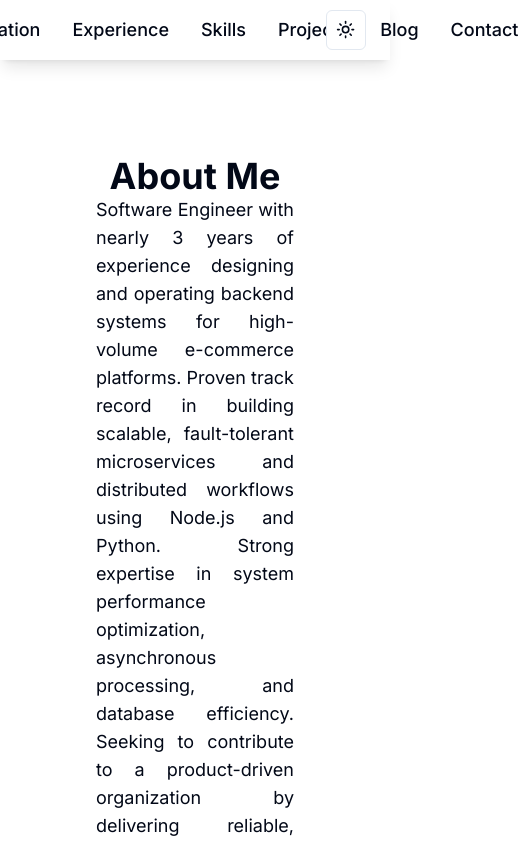
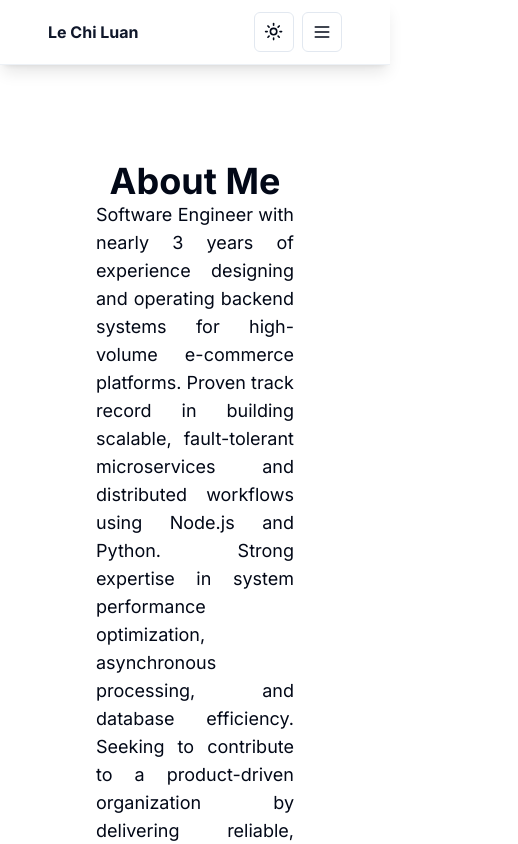
Before and after one commit to lechiluan/lechiluan.github.io, a Next.js app: page /about in a window 390 px wide. Shown: the top 844 px of the page, 518 px wide, since content can reach past the window. Built offline with nearby package versions, Linux system fonts and the light colour scheme.

Commit message:
Update project titles and descriptions in index.html, page.tsx, and data.json

```diff
--- a/index.html
+++ b/index.html
@@ -204,7 +204,7 @@
 </head>
 <body>
   <main class="projects-section">
-    <h1 class="projects-title">My Project</h1>
+    <h1 class="projects-title">My Projects</h1>
 
     <section class="projects-grid" aria-label="Project list">
       <article class="project-card">
@@ -257,7 +257,7 @@
 
     </section>
 
-    <h2 class="projects-subtitle">Group Project</h2>
+    <h2 class="projects-subtitle">Group Projects</h2>
 
     <section class="projects-grid" aria-label="Group project list">
       <article class="project-card">
--- a/src/app/page.tsx
+++ b/src/app/page.tsx
@@ -48,8 +48,8 @@ export default function Home() {
       image: image || `https://picsum.photos/seed/${slug}/600/400`
     };
   });
-  const myProjects = data.projects.filter((project) => !("group" in project));
-  const groupProjects = data.projects.filter((project) => "group" in project && project.group === "Group Project");
+  const myProjects = data.projects.filter((project) => project.typeProject === "Personal Project");
+  const groupProjects = data.projects.filter((project) => project.typeProject === "Group Projects");
 
   const renderProjectCard = (project: (typeof data.projects)[number], index: number) => {
     const sourceCode = project.sourceCode;
@@ -63,11 +63,11 @@ export default function Home() {
             alt={project.name}
             width={500}
             height={300}
-            className="w-full h-48 object-cover"
+            className="h-44 w-full object-cover sm:h-48"
           />
         </div>
-        <div className="flex flex-1 flex-col p-6">
-          <h3 className="text-2xl font-semibold text-foreground mb-2 line-clamp-2">{project.name}</h3>
+        <div className="flex flex-1 flex-col p-5 sm:p-6">
+          <h3 className="mb-2 line-clamp-2 text-xl font-semibold text-foreground sm:text-2xl">{project.name}</h3>
           <div className="group/description relative mb-5 min-h-[4.5rem]">
             <p className="text-base leading-6 text-muted-foreground line-clamp-3">
               {project.description}
@@ -104,36 +104,36 @@ export default function Home() {
   };
 
   return (
-    <main className="flex min-h-screen flex-col items-center justify-center p-8 md:p-24 bg-background text-foreground">
+    <main className="flex min-h-screen flex-col items-center justify-center bg-background px-4 py-8 text-foreground sm:px-6 md:px-12 md:py-16 lg:px-24">
       {/* Hero Section */}
-      <section id="hero" className="w-full max-w-5xl text-center py-20">
+      <section id="hero" className="w-full max-w-5xl py-12 text-center sm:py-16 md:py-20">
         <div className="flex flex-col items-center">
           <Image
             src={data.hero.profileImage}
             alt="My Picture"
-            width={180}
-            height={180}
+            width={160}
+            height={160}
             className="rounded-full border-4 border-blue-500 shadow-lg"
           />
-          <h1 className="text-5xl font-extrabold mt-6 text-transparent bg-clip-text bg-gradient-to-r from-primary to-secondary">
+          <h1 className="mt-6 text-4xl font-extrabold text-transparent bg-clip-text bg-gradient-to-r from-primary to-secondary sm:text-5xl">
             {data.hero.name}
           </h1>
-          <p className="text-2xl mt-3 font-light text-muted-foreground">
+          <p className="mt-3 text-xl font-light text-muted-foreground sm:text-2xl">
             {data.hero.title}
           </p>
-          <p className="mt-8 max-w-3xl text-lg leading-relaxed text-muted-foreground text-justify">
+          <p className="mt-8 max-w-3xl text-justify text-base leading-relaxed text-muted-foreground hyphens-auto sm:text-lg">
             {data.hero.bio}
           </p>
-          <div className="mt-10 flex space-x-6">
+          <div className="mt-10 flex w-full flex-col gap-4 sm:w-auto sm:flex-row sm:gap-6">
             <a
               href="#experience"
-              className="px-8 py-3 bg-primary text-primary-foreground rounded-full text-lg font-semibold hover:bg-primary/90 transition duration-300 transform hover:scale-105 shadow-lg"
+              className="w-full px-6 py-3 bg-primary text-primary-foreground rounded-full text-base font-semibold hover:bg-primary/90 transition duration-300 transform hover:scale-105 shadow-lg sm:w-auto sm:px-8 sm:text-lg"
             >
               View My Experience
             </a>
             <a
               href="#contact"
-              className="px-8 py-3 border border-primary text-primary rounded-full text-lg font-semibold hover:bg-primary hover:text-primary-foreground transition duration-300 transform hover:scale-105 shadow-lg"
+              className="w-full px-6 py-3 border border-primary text-primary rounded-full text-base font-semibold hover:bg-primary hover:text-primary-foreground transition duration-300 transform hover:scale-105 shadow-lg sm:w-auto sm:px-8 sm:text-lg"
             >
               Get in Touch
             </a>
@@ -142,11 +142,11 @@ export default function Home() {
       </section>
 
       {/* Education Section */}
-      <section id="education" className="w-full max-w-5xl mt-10 p-8 bg-card rounded-lg shadow-xl scroll-mt-20">
-        <h2 className="text-4xl font-bold text-center mb-10 text-primary">Education</h2>
+      <section id="education" className="w-full max-w-5xl mt-8 rounded-lg bg-card p-4 shadow-xl scroll-mt-20 sm:p-6 md:mt-10 md:p-8">
+        <h2 className="mb-8 text-center text-3xl font-bold text-primary sm:text-4xl md:mb-10">Education</h2>
         <div className="space-y-6">
           {data.education.map((edu, index) => (
-            <div key={index} className="flex gap-4 p-6 bg-background rounded-lg border border-transparent hover:border-primary/50 hover:bg-accent/5 hover:shadow-lg transition-all duration-300">
+            <div key={index} className="flex flex-col gap-4 rounded-lg border border-transparent bg-background p-4 transition-all duration-300 hover:border-primary/50 hover:bg-accent/5 hover:shadow-lg sm:flex-row sm:p-6">
               {/* School Logo */}
               <div className="flex-shrink-0">
                 <Image
@@ -161,12 +161,12 @@ export default function Home() {
               {/* Education Details */}
               <div className="flex-grow">
                 {/* Degree */}
-                <h3 className="text-xl font-semibold text-foreground mb-1">
+                <h3 className="text-lg font-semibold text-foreground mb-1 sm:text-xl">
                   {edu.degree}
                 </h3>
 
                 {/* Institution Name */}
-                <p className="text-lg text-foreground mb-2">
+                <p className="text-base text-foreground mb-2 sm:text-lg">
                   {edu.institution}
                 </p>
 
@@ -176,7 +176,7 @@ export default function Home() {
                 </div>
 
                 {/* Notes/Honors */}
-                <ul className="space-y-1 text-base text-card-foreground mt-2">
+                <ul className="space-y-1 text-sm text-card-foreground mt-2 sm:text-base">
                   {Array.isArray(edu.notes) ? (
                     edu.notes.map((note, i) => (
                       <li key={i} className="flex gap-2">
@@ -198,11 +198,11 @@ export default function Home() {
       </section>
 
       {/* Experience Section */}
-      <section id="experience" className="w-full max-w-5xl mt-10 bg-card rounded-lg shadow-xl p-8 scroll-mt-20">
-        <h2 className="text-4xl font-bold text-center mb-10 text-primary">Experience</h2>
+      <section id="experience" className="w-full max-w-5xl mt-8 rounded-lg bg-card p-4 shadow-xl scroll-mt-20 sm:p-6 md:mt-10 md:p-8">
+        <h2 className="mb-8 text-center text-3xl font-bold text-primary sm:text-4xl md:mb-10">Experience</h2>
         <div className="space-y-6">
           {data.experience.map((exp, index) => (
-            <div key={index} className="flex gap-4 p-6 bg-background rounded-lg border border-transparent hover:border-primary/50 hover:bg-accent/5 hover:shadow-lg transition-all duration-300">
+            <div key={index} className="flex flex-col gap-4 rounded-lg border border-transparent bg-background p-4 transition-all duration-300 hover:border-primary/50 hover:bg-accent/5 hover:shadow-lg sm:flex-row sm:p-6">
               {/* Company Logo */}
               <div className="flex-shrink-0">
                 <Image
@@ -217,12 +217,12 @@ export default function Home() {
               {/* Experience Details */}
               <div className="flex-grow">
                 {/* Job Title */}
-                <h3 className="text-xl font-semibold text-foreground mb-1">
+                <h3 className="text-lg font-semibold text-foreground mb-1 sm:text-xl">
                   {exp.title}
                 </h3>
 
                 {/* Company Name */}
-                <p className="text-lg text-foreground mb-2">
+                <p className="text-base text-foreground mb-2 sm:text-lg">
                   {exp.company}
                 </p>
 
@@ -243,7 +243,7 @@ export default function Home() {
                       {/* Project Headline (Title + Description) */}
                       <div className="flex items-start gap-3">
                         <div className="w-2 h-2 bg-primary rounded-full mt-2 flex-shrink-0" />
-                        <div className="text-base leading-relaxed">
+                        <div className="text-sm leading-relaxed sm:text-base">
                           <span className="font-bold text-foreground mr-2">
                             {project.title}
                           </span>
@@ -257,11 +257,11 @@ export default function Home() {
 
                       {/* Project Details */}
                       {project.details && project.details.length > 0 && (
-                        <ul className="space-y-2 ml-4">
+                        <ul className="ml-1 space-y-2 sm:ml-4">
                           {project.details.map((detail: string, j: number) => (
                             <li key={j} className="flex gap-3">
                               <span className="w-1.5 h-1.5 border border-primary/50 rotate-45 mt-2.5 flex-shrink-0" />
-                              <span className="text-base text-foreground/90 leading-relaxed">
+                              <span className="text-sm text-foreground/90 leading-relaxed sm:text-base">
                                 {detail}
                               </span>
                             </li>
@@ -288,8 +288,8 @@ export default function Home() {
       </section>
 
       {/* Skills Section */}
-      <section id="skills" className="w-full max-w-5xl mt-10 bg-card rounded-lg shadow-xl p-8 scroll-mt-20">
-        <h2 className="text-4xl font-bold text-center mb-10 text-primary">Skills</h2>
+      <section id="skills" className="w-full max-w-5xl mt-8 rounded-lg bg-card p-4 shadow-xl scroll-mt-20 sm:p-6 md:mt-10 md:p-8">
+        <h2 className="mb-8 text-center text-3xl font-bold text-primary sm:text-4xl md:mb-10">Skills</h2>
         <div className="grid grid-cols-1 sm:grid-cols-2 md:grid-cols-3 lg:grid-cols-4 gap-4">
           {data.skills.map((skill, index) => (
             <div key={index} className="flex items-center gap-4 p-4 bg-background rounded-xl border border-border/50 hover:border-primary/50 hover:bg-accent/5 hover:shadow-md transition-all duration-300 group">
@@ -311,15 +311,15 @@ export default function Home() {
       </section>
 
       {/* Projects Section */}
-      <section id="projects" className="w-full max-w-5xl mt-10 bg-card rounded-lg shadow-xl p-8 scroll-mt-20">
-        <h2 className="text-4xl font-bold text-center mb-10 text-primary">Projects</h2>
-        <div className="grid grid-cols-1 md:grid-cols-2 lg:grid-cols-3 gap-10">
+      <section id="projects" className="w-full max-w-5xl mt-8 rounded-lg bg-card p-4 shadow-xl scroll-mt-20 sm:p-6 md:mt-10 md:p-8">
+        <h2 className="mb-8 text-center text-3xl font-bold text-primary sm:text-4xl md:mb-10">Projects</h2>
+        <div className="grid grid-cols-1 gap-6 md:grid-cols-2 md:gap-8 lg:grid-cols-3 lg:gap-10">
           {myProjects.map(renderProjectCard)}
         </div>
         {groupProjects.length > 0 && (
           <>
-            <h3 className="mt-14 mb-8 text-3xl font-bold text-center text-primary">Group Project</h3>
-            <div className="grid grid-cols-1 md:grid-cols-2 lg:grid-cols-3 gap-10">
+            <h3 className="mt-12 mb-6 text-center text-2xl font-bold text-primary sm:text-3xl md:mt-14 md:mb-8">Group Projects</h3>
+            <div className="grid grid-cols-1 gap-6 md:grid-cols-2 md:gap-8 lg:grid-cols-3 lg:gap-10">
               {groupProjects.map(renderProjectCard)}
             </div>
           </>
@@ -327,17 +327,17 @@ export default function Home() {
       </section>
 
       {/* Blog Section */}
-      <section id="blog" className="w-full max-w-6xl mt-10 scroll-mt-20">
-        <div className="text-center mb-16">
-          <h2 className="text-5xl font-extrabold mb-4 text-transparent bg-clip-text bg-gradient-to-r from-primary to-secondary">
+      <section id="blog" className="w-full max-w-6xl mt-8 scroll-mt-20 md:mt-10">
+        <div className="mb-10 text-center md:mb-16">
+          <h2 className="mb-4 text-4xl font-extrabold text-transparent bg-clip-text bg-gradient-to-r from-primary to-secondary sm:text-5xl">
             Blog
           </h2>
-          <p className="text-xl text-muted-foreground max-w-2xl mx-auto">
+          <p className="mx-auto max-w-2xl text-base text-muted-foreground sm:text-xl">
             Thoughts, insights, and stories from the world of software engineering and design.
           </p>
         </div>
 
-        <div className="grid grid-cols-1 md:grid-cols-2 lg:grid-cols-3 gap-10 mb-12">
+        <div className="mb-12 grid grid-cols-1 gap-6 md:grid-cols-2 md:gap-8 lg:grid-cols-3 lg:gap-10">
           {blogs.slice(0, 3).map((post) => (
             <Link
               key={post.slug}
@@ -353,7 +353,7 @@ export default function Home() {
                   className="w-full h-full object-cover transition-transform duration-500 group-hover:scale-110"
                 />
               </div>
-              <div className="p-8">
+              <div className="p-5 sm:p-8">
                 <p className="text-sm font-semibold text-primary mb-3">
                   {post.date}
                 </p>
@@ -398,17 +398,17 @@ export default function Home() {
       </section>
 
       {/* Contact Section */}
-      <section id="contact" className="w-full max-w-5xl mt-10 bg-card rounded-lg shadow-xl p-8 mb-20 scroll-mt-20">
-        <h2 className="text-4xl font-bold text-center mb-6 text-primary">Contact Me</h2>
-        <p className="text-center text-lg text-muted-foreground max-w-2xl mx-auto mb-12">
+      <section id="contact" className="w-full max-w-5xl mt-8 mb-16 rounded-lg bg-card p-4 shadow-xl scroll-mt-20 sm:p-6 md:mt-10 md:mb-20 md:p-8">
+        <h2 className="mb-6 text-center text-3xl font-bold text-primary sm:text-4xl">Contact Me</h2>
+        <p className="mx-auto mb-10 max-w-2xl text-center text-base text-muted-foreground sm:text-lg md:mb-12">
           I am always open to new opportunities and collaborations. Feel free to reach out through any of the platforms below!
         </p>
 
-        <div className="grid grid-cols-1 md:grid-cols-3 gap-8">
+        <div className="grid grid-cols-1 gap-6 md:grid-cols-3 md:gap-8">
           {/* Email Card */}
           <a
             href={`mailto:${data.contact.email}`}
-            className="flex flex-col items-center p-8 bg-background rounded-xl border border-border hover:border-primary hover:shadow-2xl transition-all duration-300 group"
+            className="flex flex-col items-center rounded-xl border border-border bg-background p-6 transition-all duration-300 hover:border-primary hover:shadow-2xl group sm:p-8"
           >
             <div className="p-4 bg-primary/10 rounded-full mb-4 group-hover:bg-primary group-hover:text-primary-foreground transition-colors duration-300">
               <FaEnvelope className="w-8 h-8" />
@@ -422,7 +422,7 @@ export default function Home() {
             href={data.contact.linkedin}
             target="_blank"
             rel="noopener noreferrer"
-            className="flex flex-col items-center p-8 bg-background rounded-xl border border-border hover:border-primary hover:shadow-2xl transition-all duration-300 group"
+            className="flex flex-col items-center rounded-xl border border-border bg-background p-6 transition-all duration-300 hover:border-primary hover:shadow-2xl group sm:p-8"
           >
             <div className="p-4 bg-primary/10 rounded-full mb-4 group-hover:bg-primary group-hover:text-primary-foreground transition-colors duration-300">
               <FaLinkedin className="w-8 h-8" />
@@ -436,7 +436,7 @@ export default function Home() {
             href={data.contact.github}
             target="_blank"
             rel="noopener noreferrer"
-            className="flex flex-col items-center p-8 bg-background rounded-xl border border-border hover:border-primary hover:shadow-2xl transition-all duration-300 group"
+            className="flex flex-col items-center rounded-xl border border-border bg-background p-6 transition-all duration-300 hover:border-primary hover:shadow-2xl group sm:p-8"
           >
             <div className="p-4 bg-primary/10 rounded-full mb-4 group-hover:bg-primary group-hover:text-primary-foreground transition-colors duration-300">
               <FaGithub className="w-8 h-8" />
--- a/src/components/Header.tsx
+++ b/src/components/Header.tsx
@@ -1,50 +1,74 @@
+"use client";
+
 import Link from 'next/link';
 import { ModeToggle } from "./ModeToggle";
+import { Menu, X } from "lucide-react";
+import { useState } from "react";
+
+const navItems = [
+  { href: "/", label: "Home" },
+  { href: "/#education", label: "Education" },
+  { href: "/#experience", label: "Experience" },
+  { href: "/#skills", label: "Skills" },
+  { href: "/#projects", label: "Projects" },
+  { href: "/blog", label: "Blog" },
+  { href: "/#contact", label: "Contact" },
+];
 
 const Header = () => {
+  const [isOpen, setIsOpen] = useState(false);
+
   return (
-    <header className="bg-background text-foreground py-4 px-6 sticky top-0 z-50 shadow-lg">
-      <nav className="container mx-auto flex justify-center items-center relative">
-        <ul className="flex space-x-8 text-lg font-medium">
-          <li>
-            <Link href="/" className="hover:text-primary transition duration-300">
-              Home
-            </Link>
-          </li>
-          <li>
-            <Link href="/#education" className="hover:text-primary transition duration-300">
-              Education
-            </Link>
-          </li>
-          <li>
-            <Link href="/#experience" className="hover:text-primary transition duration-300">
-              Experience
-            </Link>
-          </li>
-          <li>
-            <Link href="/#skills" className="hover:text-primary transition duration-300">
-              Skills
-            </Link>
-          </li>
-          <li>
-            <Link href="/#projects" className="hover:text-primary transition duration-300">
-              Projects
-            </Link>
-          </li>
-          <li>
-            <Link href="/blog" className="hover:text-primary transition duration-300">
-              Blog
-            </Link>
-          </li>
-          <li>
-            <Link href="/#contact" className="hover:text-primary transition duration-300">
-              Contact
-            </Link>
-          </li>
+    <header className="sticky top-0 z-50 border-b border-border/60 bg-background/95 px-4 py-3 text-foreground shadow-lg backdrop-blur sm:px-6">
+      <nav className="container relative mx-auto flex items-center justify-between md:justify-center">
+        <Link href="/" className="text-base font-bold text-primary md:absolute md:left-0" onClick={() => setIsOpen(false)}>
+          Le Chi Luan
+        </Link>
+
+        <ul className="hidden items-center gap-7 text-base font-medium lg:gap-8 lg:text-lg md:flex">
+          {navItems.map((item) => (
+            <li key={item.href}>
+              <Link href={item.href} className="hover:text-primary transition duration-300">
+                {item.label}
+              </Link>
+            </li>
+          ))}
         </ul>
-        <div className="absolute right-0">
+
+        <div className="hidden md:absolute md:right-0 md:block">
           <ModeToggle />
         </div>
+
+        <div className="flex items-center gap-2 md:hidden">
+          <ModeToggle />
+          <button
+            type="button"
+            className="inline-flex h-10 w-10 items-center justify-center rounded-md border border-border bg-background text-foreground transition hover:bg-accent"
+            aria-label={isOpen ? "Close navigation menu" : "Open navigation menu"}
+            aria-expanded={isOpen}
+            onClick={() => setIsOpen((value) => !value)}
+          >
+            {isOpen ? <X className="h-5 w-5" aria-hidden="true" /> : <Menu className="h-5 w-5" aria-hidden="true" />}
+          </button>
+        </div>
+
+        {isOpen && (
+          <div className="absolute left-0 right-0 top-[calc(100%+0.75rem)] rounded-lg border border-border bg-card p-3 shadow-2xl md:hidden">
+            <ul className="grid gap-1 text-base font-medium">
+              {navItems.map((item) => (
+                <li key={item.href}>
+                  <Link
+                    href={item.href}
+                    className="block rounded-md px-3 py-3 transition hover:bg-accent hover:text-primary"
+                    onClick={() => setIsOpen(false)}
+                  >
+                    {item.label}
+                  </Link>
+                </li>
+              ))}
+            </ul>
+          </div>
+        )}
       </nav>
     </header>
   );
```
Also changed, not shown: src/data/data.json (+16 -10 lines).
